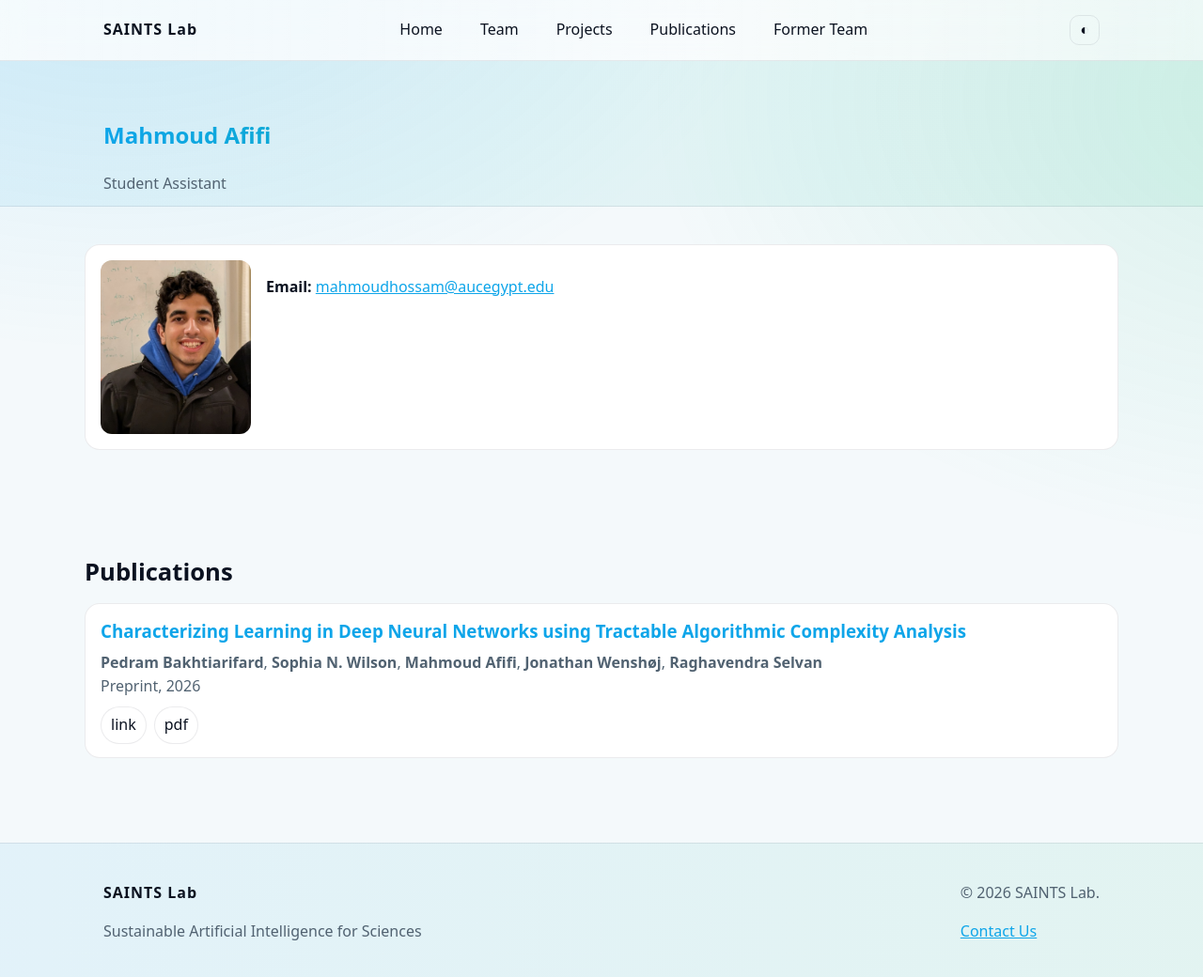
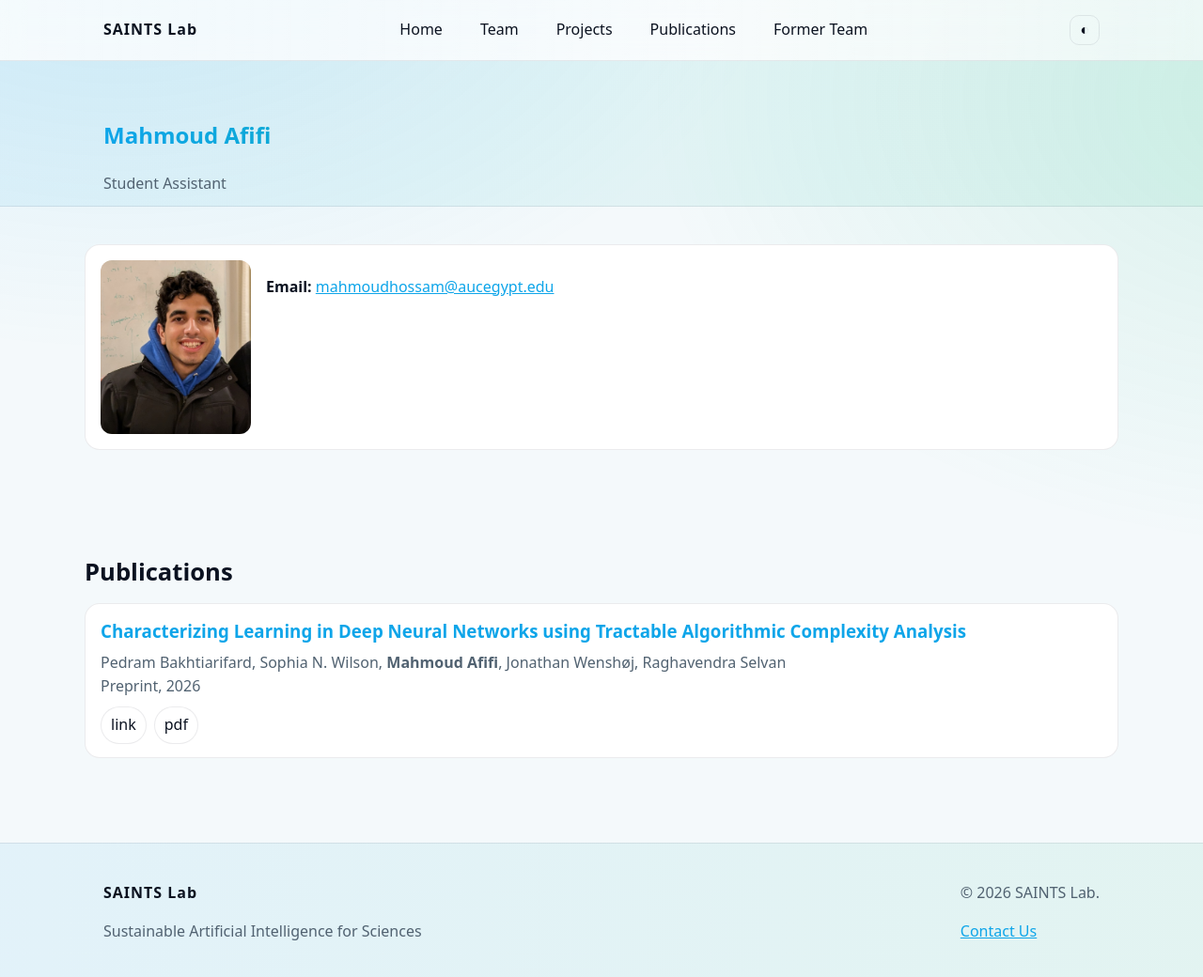
Before and after one commit to saintslab/saintslab.github.io, a Jekyll site: the page built from _people/mahmoud.md, in a window 1280 px wide and 1045 px high. Shown: the top 1040 px of the window at 94% size. Built offline with Jekyll 4.4.1, drawn with Linux system fonts in a browser that asks for light colours.

Commit message:
Update pubs

```diff
--- a/_layouts/person.html
+++ b/_layouts/person.html
@@ -51,7 +51,8 @@ layout: default
   {%- comment -%} Sort newest → oldest; we’ll de-dup on the fly while rendering {%- endcomment -%}
   {% assign candidates = candidates | sort: "date" | reverse %}
 
-  {%- capture member_index -%}{%- include member-index.html -%}{%- endcapture -%}
+  {%- comment -%} On a profile, bold only this person in the author lists, not every lab member {%- endcomment -%}
+  {%- capture member_index -%}|{%- for a in aliases -%}{{ a | strip | downcase }}|{%- endfor -%}{%- endcapture -%}
   {%- assign seen = "" -%}
   <div class="pub-list">
     {% for p in candidates %}
```
